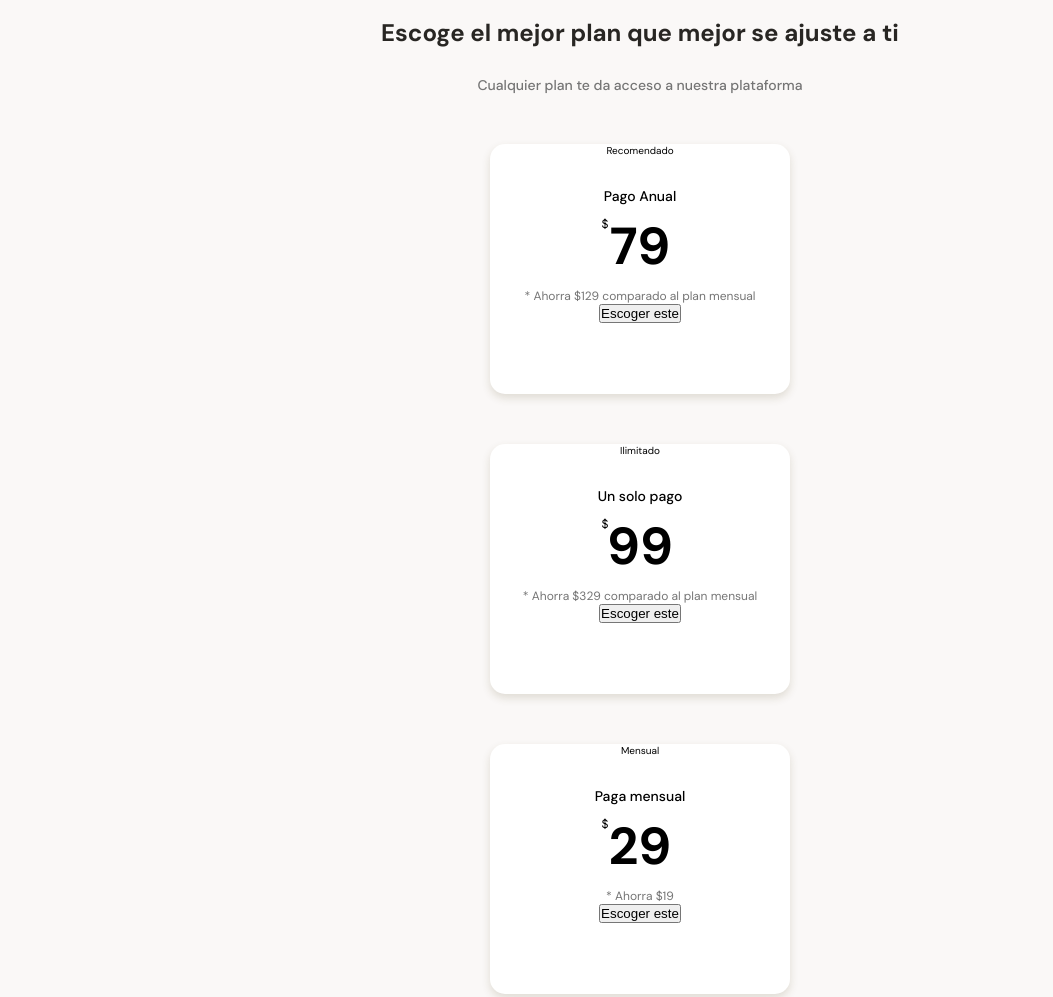
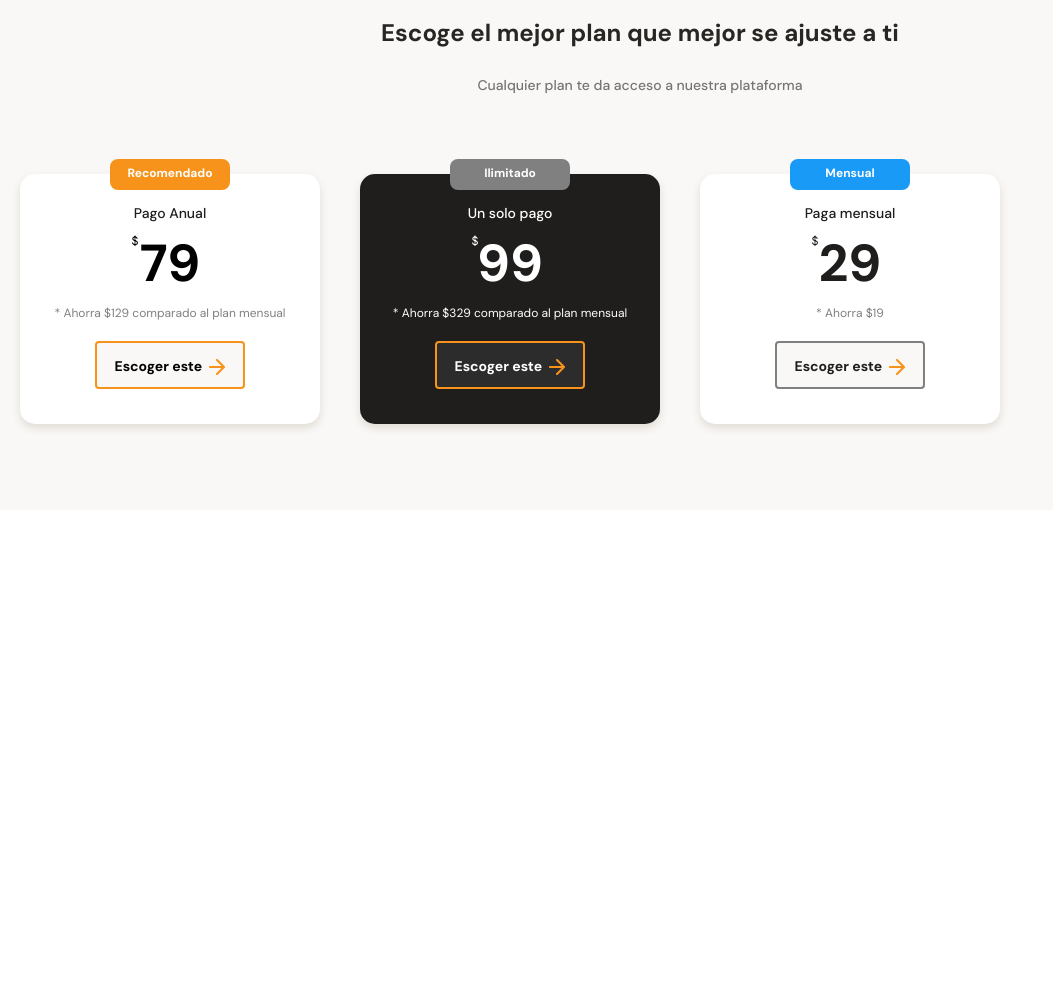
Before and after one commit to untalsebastianb/batatabit_mobile, a plain HTML site: page public/index.html in a window 1280 px wide. Shown: the part 2380-3377 px from the top of the page, without its empty margins (0-1053 px from the left). After the commit the page ends 2890 px from the top, so only its background shows below. Drawn offline with Linux system fonts and the light colour scheme.

Commit message:
Refactoring code to use more colors

```diff
--- a/public/styles/styles.css
+++ b/public/styles/styles.css
@@ -8,17 +8,15 @@
 
 :root {
   /* Colors */
-  --bitcoin-orange: #F7931A;
-  --soft-orange: #FFE9D5;
-  --secondary-blue: #1A9AF7;
-  --soft-blue: #E7F5FF;
-  --warm-black: #201E1C;
+  --bitcoin-orange: #f7931a;
+  --soft-orange: #ffe9d5;
+  --secondary-blue: #1a9af7;
+  --soft-blue: #e7f5ff;
+  --warm-black: #201e1c;
   --black: #282623;
   --grey: grey;
-  --off-white: #FAF8F7;
-  --just-white: #FFFFFF;
-
-
+  --off-white: #faf8f7;
+  --just-white: #ffffff;
 }
 
 /* Global styles */
@@ -32,7 +30,7 @@
 html {
   /*to be able to use rem in font-size 1.6rem = 16px*/
   font-size: 62.5%;
-  font-family: 'DM Sans', sans-serif;
+  font-family: "DM Sans", sans-serif;
 }
 
 /* header styles */
@@ -47,7 +45,7 @@ header {
   height: 334px;
   text-align: center;
   align-items: center;
-  background: linear-gradient(207.8deg, #201E1C 16.69%, #F7931A 100%);
+  background: linear-gradient(207.8deg, #201e1c 16.69%, #f7931a 100%);
 }
 
 header img {
@@ -96,7 +94,7 @@ header img {
   height: 48px;
   background-color: var(--just-white);
   /* Sombra */
-  box-shadow: 0px 4px 8px rgba(89,73,30, 0.16);
+  box-shadow: 0px 4px 8px rgba(89, 73, 30, 0.16);
   border: none;
   border-radius: 5px;
   font-size: 1.4rem;
@@ -110,7 +108,7 @@ header img {
   width: 13px;
   height: 8px;
   margin-left: 10px;
-  background-image: url('../../assets/icons/down-icon.png');
+  background-image: url("../../assets/icons/down-icon.png");
 }
 
 /* main styles  */
@@ -119,7 +117,6 @@ main {
   width: 100%;
   height: auto;
   background-color: var(--off-white);
-
 }
 
 .main-exchange-container {
@@ -141,18 +138,18 @@ main {
   width: 200px;
   height: 200px;
   margin: 0 auto;
-  background-image: url('../../assets/images/bitcoin.svg');
+  background-image: url("../../assets/images/bitcoin.svg");
   background-size: cover;
   background-position: center;
   background-repeat: no-repeat;
 }
 
-.exchange--title h2{
+.exchange--title h2 {
   margin-bottom: 30px;
   font-size: 2.4rem;
   font-weight: bold;
   line-height: 2.6rem;
-  color: var(--black)
+  color: var(--black);
 }
 
 .exchange--title p {
@@ -169,12 +166,11 @@ main {
   max-width: 500px;
   height: 360px;
   margin: 0 auto;
-  font-family: 'Inter', sans-serif;
+  font-family: "Inter", sans-serif;
 }
 
-
 /* Table styles */
-.main-currency-table .currency-table--title{
+.main-currency-table .currency-table--title {
   margin-bottom: 15px;
   font-size: 1.8rem;
   line-height: 2.3rem;
@@ -206,7 +202,7 @@ main {
 }
 
 .currency-table-container .table__top-left {
-  border-radius: 15px 0 0  0 ;
+  border-radius: 15px 0 0 0;
 }
 
 .currency-table-container .table__top-right {
@@ -233,7 +229,7 @@ main {
   width: 15px;
   height: 15px;
   margin-left: 10px;
-  background-image: url('../../assets/icons/row-down-icon.png');
+  background-image: url("../../assets/icons/row-down-icon.png");
   background-size: cover;
   background-position: center;
   background-repeat: no-repeat;
@@ -244,7 +240,7 @@ main {
   width: 15px;
   height: 15px;
   margin-left: 10px;
-  background-image: url('../../assets/icons/row-up-icon.png');
+  background-image: url("../../assets/icons/row-up-icon.png");
   background-size: cover;
   background-position: center;
   background-repeat: no-repeat;
@@ -281,7 +277,7 @@ main {
   position: absolute;
   width: 40px;
   height: 25px;
-  background-image: url('../../assets/icons/batata-icon.png');
+  background-image: url("../../assets/icons/batata-icon.png");
   left: 0;
   right: 0;
   margin-left: auto;
@@ -290,7 +286,7 @@ main {
   top: -12px;
 }
 
-.product-detail__title{
+.product-detail__title {
   width: 90%;
   min-width: 288px;
   height: auto;
@@ -299,23 +295,22 @@ main {
   text-align: center;
 }
 
-.product-detail__title h2{
+.product-detail__title h2 {
   margin-bottom: 20px;
   font-size: 2.4rem;
   font-weight: 500;
   line-height: 2.6rem;
-  color: var(--just-white)
+  color: var(--just-white);
 }
 
-.product-detail__title p{
+.product-detail__title p {
   margin-bottom: 20px;
   font-size: 1.4rem;
   line-height: 1.8rem;
-  color: var(--grey)
+  color: var(--grey);
 }
 
 /* Card styles */
-
 
 .product-cards__detail {
   width: 90%;
@@ -340,19 +335,19 @@ main {
 }
 
 .clock {
-  background-image: url('../../assets/icons/clock-icon.png');
+  background-image: url("../../assets/icons/clock-icon.png");
 }
 
 .eye {
-  background-image: url('../../assets/icons/eye-icon.png');
+  background-image: url("../../assets/icons/eye-icon.png");
 }
 
 .dollar {
-  background-image: url('../../assets/icons/dollar-icon.png');
+  background-image: url("../../assets/icons/dollar-icon.png");
 }
 
 .circle {
-  background-image: url('../../assets/icons/check-circle-icon.png');
+  background-image: url("../../assets/icons/check-circle-icon.png");
 }
 
 .product-card__title {
@@ -377,14 +372,14 @@ main {
   width: 100%;
   min-width: 320px;
   height: 50vh;
-  background-image: url('../../assets/images/bitcoinbaby-2x.webp');
+  background-image: url("../../assets/images/bitcoinbaby-2x.webp");
   background-position: center;
   background-size: cover;
   background-repeat: no-repeat;
   justify-content: center;
 }
 
-.bitcoin-img-container h2{
+.bitcoin-img-container h2 {
   padding-top: 60px;
   font-size: 2.4rem;
   font-weight: bold;
@@ -428,27 +423,55 @@ main {
 
 /* slider cards styles */
 
-.card-container{
+.cards-container__slider {
+  display: flex;
+  height: 316px;
+  overflow-x: scroll;
+  overscroll-behavior-x: contain;
+  scroll-snap-type: x proximity;
+}
+
+.card-container {
   position: relative;
+  scroll-snap-align: center;
   width: 70%;
   min-width: 230px;
   max-width: 300px;
   height: 250px;
-  margin: 50px auto 0;
+  margin: 50px 20px 0;
   padding: 0 15px;
-  background-color: var(--just-white);
   border-radius: 15px;
-  box-shadow: 0 4px 8px rgba(89,73,30, 0.16);
+  box-shadow: 0 4px 8px rgba(89, 73, 30, 0.16);
 }
 
- .card__recomended {
+.background-white {
+  background-color: var(--just-white)
+}
+
+.background-orange {
+  background-color: var(--bitcoin-orange);
+}
+
+.background-black {
+  background-color: var(--warm-black);
+}
+
+.background-grey {
+  background-color: var(--grey);
+}
+
+.background-blue {
+  background-color: var(--secondary-blue);
+}
+
+.card__top-label {
   position: absolute;
   width: 120px;
   height: 31px;
+  font-weight: bold;
   left: calc(50% - 60px);
   top: -15px;
   font-size: 1.2rem;
-   background-color: var(--bitcoin-orange);
   border-radius: 8px;
   color: var(--just-white);
   padding: 6px;
@@ -459,16 +482,26 @@ main {
   font-size: 1.4rem;
   font-weight: 500;
   line-height: 1.8rem;
-   color: black;
 }
 
- .card__price{
+.white-text {
+  color: var(--just-white)
+}
+
+.black-text {
+  color: var(--warm-black)
+}
+
+.grey-text {
+  color: var(--grey);
+}
+
+.card__price {
   position: relative;
   padding: 15px 0;
   font-size: 5.2rem;
   font-weight: bold;
   line-height: 5.3rem;
-  color: black;
 }
 
 .card__price span {
@@ -483,5 +516,43 @@ main {
 
 .card__saving {
   font-size: 1.2rem;
-   color: #757575;
 }
+
+.card__ca {
+  width: 150px;
+  height: 48px;
+  margin-top: 20px;
+  border-radius: 4px;
+  font-family: 'DM Sans', sans-serif;
+  font-size: 1.4rem;
+  font-weight: bold;
+  line-height: 1.8rem;
+}
+
+.ca--border-orange {
+  border: 2px solid var(--bitcoin-orange);
+}
+
+.ca--border-grey {
+  border: 2px solid var(--grey);
+}
+
+
+
+.ca--background-white {
+  background-color: #faf8f7;
+}
+.ca--background-black {
+  background-color: rgb(45, 44, 44);
+}
+
+.card__ca span {
+  display: inline-block;
+  width: 20px;
+  height: 20px;
+  background-image: url('../../assets/icons/arrow-right-icon.png');
+  /* background-position: center;
+
+  background-repeat: no-repeat; */
+  vertical-align: text-bottom;
+}
```
Lines whose indentation alone changed are shown as unchanged.
